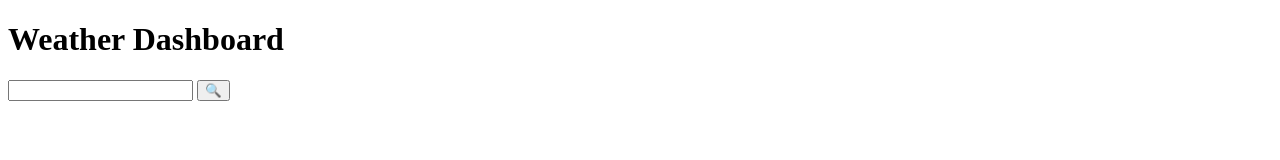
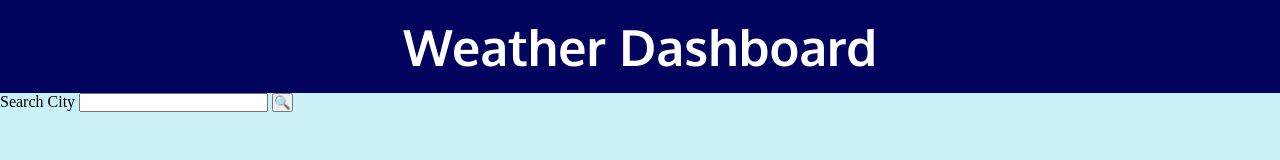
Before and after one commit to choyle-01/weather-app, a plain HTML site: page index.html in a window 1280 px wide. Drawn offline with Linux system fonts and the light colour scheme.

Commit message:
initial commit

```diff
--- a/index.html
+++ b/index.html
@@ -5,11 +5,15 @@
     <meta http-equiv="X-UA-Compatible" content="IE=edge" />
     <meta name="viewport" content="width=device-width, initial-scale=1.0" />
     <title>Weather Dashboard</title>
+    <link rel="preconnect" href="https://fonts.googleapis.com">
+    <link rel="preconnect" href="https://fonts.gstatic.com" crossorigin>
+    <link href="https://fonts.googleapis.com/css2?family=Oxygen:wght@700&display=swap" rel="stylesheet">
     <link rel="stylesheet" href="./style.css" />
   </head>
   <body>
     <h1>Weather Dashboard</h1>
     <form id="searchform">
+      <label>Search City</label>
       <input type="text" id="input-txt" />
       <button type="submit" id="search-Btn">🔍</button>
     </form>
--- a/script.js
+++ b/script.js
@@ -6,7 +6,7 @@ var currResults = document.querySelector('#current-results');
 var fiveDayResults = document.querySelector('#five-day-result');
 var cityResults = document.querySelector('#city-results');
 var searchHistory = document.querySelector('.search-history');
-var array = [];
+var array = JSON.parse(window.localStorage.getItem('History')) || [];
 
 
 
@@ -37,14 +37,7 @@ var renderHistory = function () {
   }
 }
 
-var getHistory = function () {
-  JSON.parse(window.localStorage.getItem('History'));
-  console.log('Hello')
-  renderHistory();
-  }
-
-
-getHistory();
+renderHistory();
 
 var getMap = function (city) {
     var requestURLMap = 'https://api.opencagedata.com/geocode/v1/json?q=' + city + '&key=d1434d00474d48c28118cbce83aad06f'
@@ -77,6 +70,7 @@ fetch(requestURLWeather)
   })
   .then(function (data) {
     console.log(data);
+    currResults.innerHTML = '';
     var temp = (data.current.temp);
     var wind = (data.current.wind_speed);
     var humidity = (data.current.humidity);
@@ -107,6 +101,7 @@ var getFiveDay = function (lat, long) {
   })
   .then(function (data) {
     console.log(data);
+    fiveDayResults.innerHTML = '';
     for (let i = 0; i < 5; i++) {
       var temp = (data.list[i].main.temp);
       var wind = (data.list[i].wind.speed);
--- a/style.css
+++ b/style.css
@@ -0,0 +1,23 @@
+* {
+    margin: 0;
+    padding: 0;
+    box-sizing: border-box;
+  }
+
+  body {
+      background-color: #caf0f8;
+  }
+
+  h1 {
+      text-align: center;
+      padding: 15px;
+      background-color: #03045e;
+      color: white;
+      font-family: 'Oxygen', sans-serif;
+      font-size: 50px;
+  }
+
+  input {
+      padding-left: 8px;
+
+  }
```
